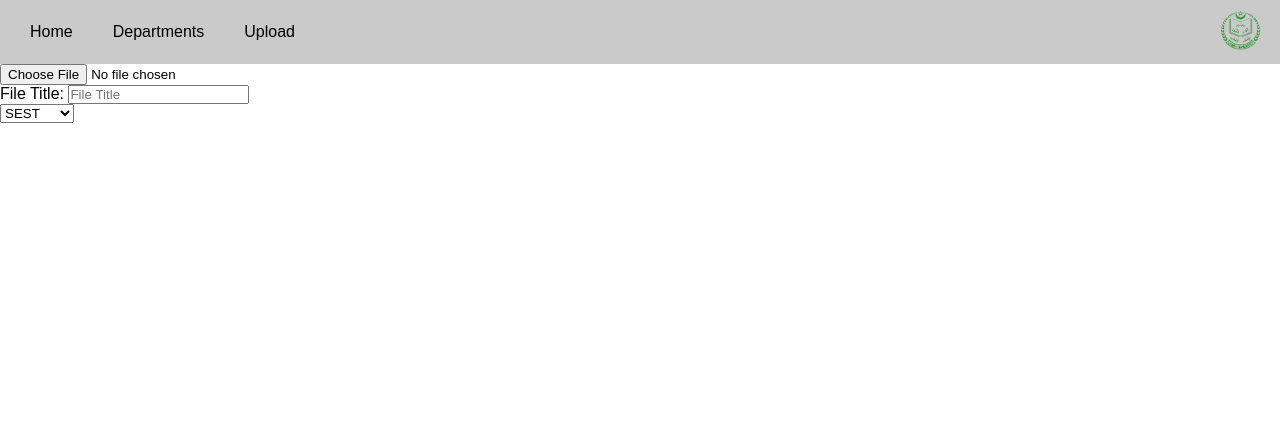
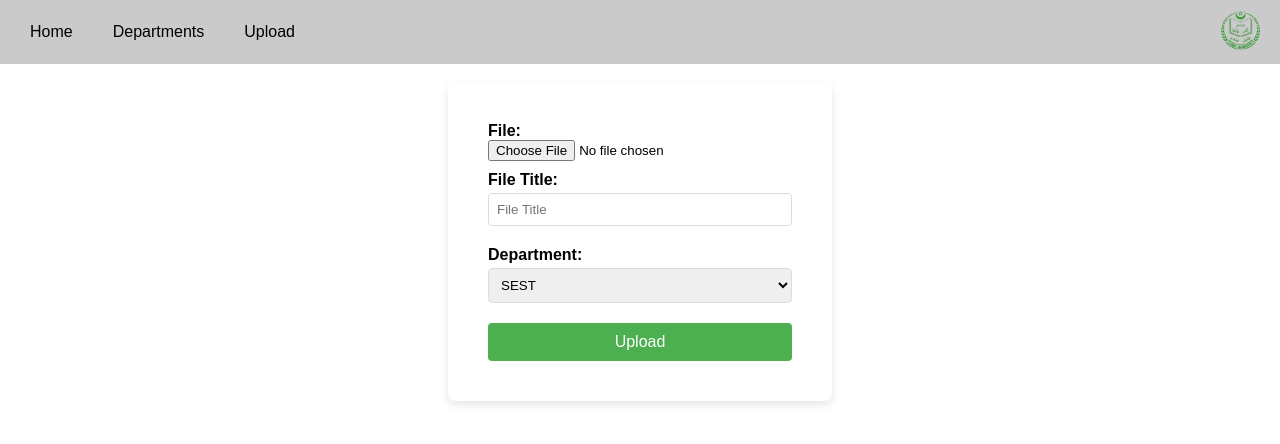
Before and after one commit to Rachit74/hamdard-library, a Flask app: page /upload in a window 1280 px wide. Shown: the top 444 px of the page. Run offline with Flask 3, Linux system fonts and the light colour scheme.

Commit message:
worked on upload from frontend

```diff
--- a/website/static/style.css
+++ b/website/static/style.css
@@ -140,3 +140,54 @@ body {
         font-size: 14px;
     }
 }
+
+.form-container {
+    background-color: #fff;
+    padding: 20px;
+    border-radius: 8px;
+    box-shadow: 0 4px 8px rgba(0, 0, 0, 0.1);
+    margin: auto;
+    width: 30%;
+    padding: 40px;
+}
+.form-container label {
+    display: block;
+    margin-bottom: 10px;
+    font-weight: bold;
+}
+.form-container input[type="file"] {
+    display: block;
+    margin-bottom: 10px;
+}
+.form-container input[type="text"] {
+    width: 100%;
+    padding: 8px;
+    margin-top: 4px;
+    margin-bottom: 10px;
+    border: 1px solid #ddd;
+    border-radius: 4px;
+    box-sizing: border-box;
+}
+.form-container select {
+    width: 100%;
+    padding: 8px;
+    margin-top: 4px;
+    margin-bottom: 10px;
+    border: 1px solid #ddd;
+    border-radius: 4px;
+    box-sizing: border-box;
+}
+.form-container button {
+    display: block;
+    width: 100%;
+    padding: 10px;
+    background-color: #4CAF50;
+    color: white;
+    border: none;
+    border-radius: 4px;
+    cursor: pointer;
+    font-size: 16px;
+}
+.form-container button:hover {
+    background-color: #45a049;
+}
--- a/website/templates/upload.html
+++ b/website/templates/upload.html
@@ -5,22 +5,32 @@
 {%block content%}
 
 <main>
+    <br>
+    <div class="form-container">
         <form method="POST">
-        <label for="File">
+            <label for="file">File:
                 <input type="file" name="file" id="file">
-        </label><br>
-
-        File Title: <label for="Title">
+            </label>
+            <label for="title">File Title:
                 <input type="text" name="title" id="title" placeholder="File Title">
-        </label><br>
-        <label for="department">
+            </label>
+            <label for="dept">Department:
                 <select name="dept" id="dept" required>
                     <option value="SEST">SEST</option>
                     <option value="HIMSER">HIMSER</option>
                     <option value="SUMER">SUMER</option>
+                    <option value="SCLS">SCLS</option>
+                    <option value="SPER">SPER</option>
+                    <option value="SNSAH">SNSAH</option>
+                    <option value="SIST">SIST</option>
+                    <option value="SMBS">SMBS</option>
+                    <option value="SHSS">SHSS</option>
+                    <option value="LAW">School of Law</option>
                 </select>
-        </label><br>
+            </label>
+            <button type="submit">Upload</button>
         </form>
+    </div>
 </main>
 
 {%endblock%}
```
Lines whose indentation alone changed are shown as unchanged.
